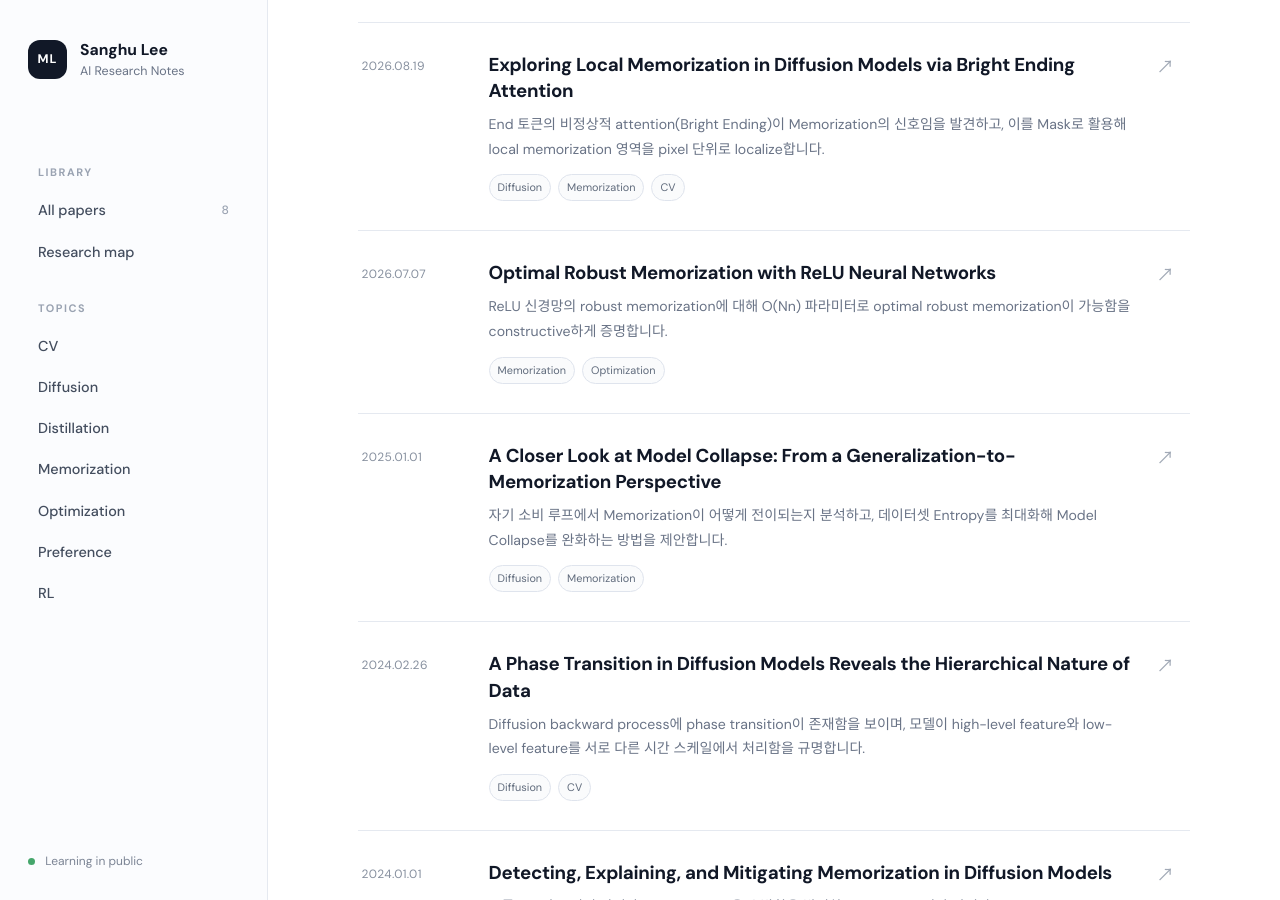
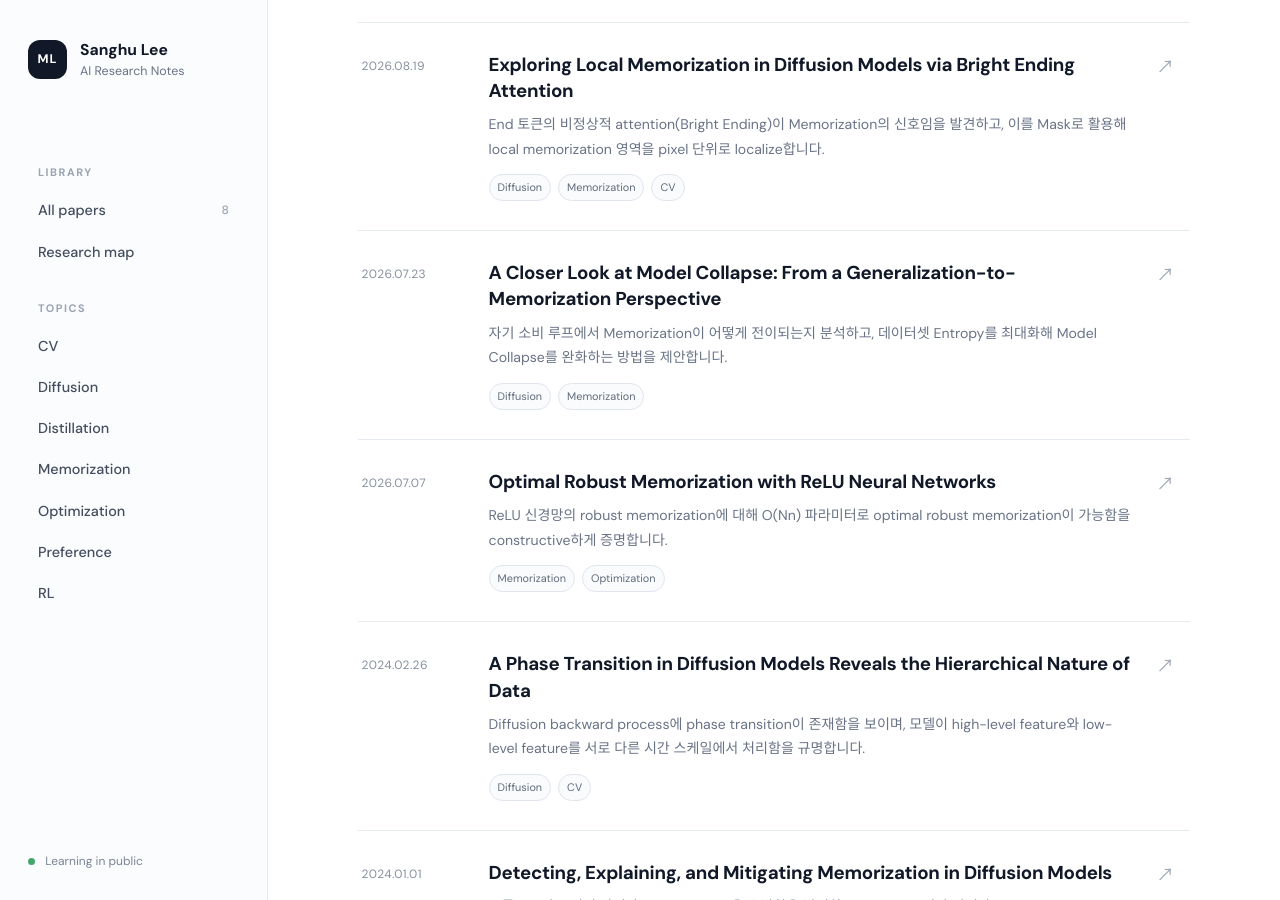
Before and after one commit to leessanghu/leessanghu.github.io, a Jekyll site: the page built from index.md, in a window 1280 px wide and 900 px high, scrolled down 1279 px. Built offline with Jekyll 4.4.1, drawn with Linux system fonts in a browser that asks for light colours.

Commit message:
Update and rename 2025-01-01-model-collapse-memorization.md to 2026-07-23-model-collapse-memorization.md

```diff
--- a/_posts/2025-01-01-model-collapse-memorization.md
+++ b/_posts/2026-07-23-model-collapse-memorization.md
@@ -1,7 +1,7 @@
 ---
 title: "A Closer Look at Model Collapse: From a Generalization-to-Memorization Perspective"
 description: "자기 소비 루프에서 Memorization이 어떻게 전이되는지 분석하고, 데이터셋 Entropy를 최대화해 Model Collapse를 완화하는 방법을 제안합니다."
-date: 2025-01-01
+date: 2026-07-23
 tags: [Diffusion, Memorization]
 venue: NeurIPS 2025 Spotlight
 authors: Lianghe Shi et al.
```
